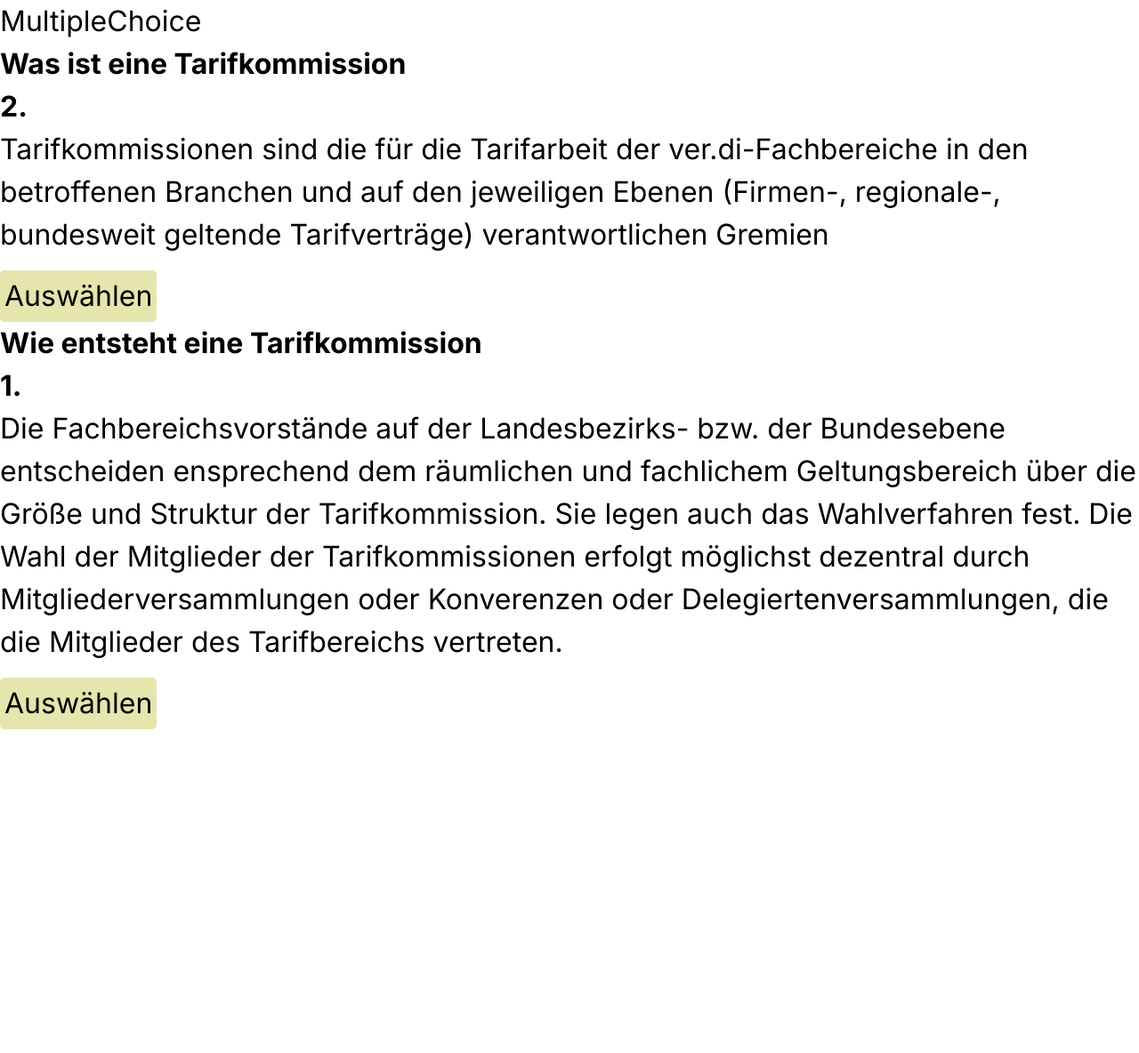
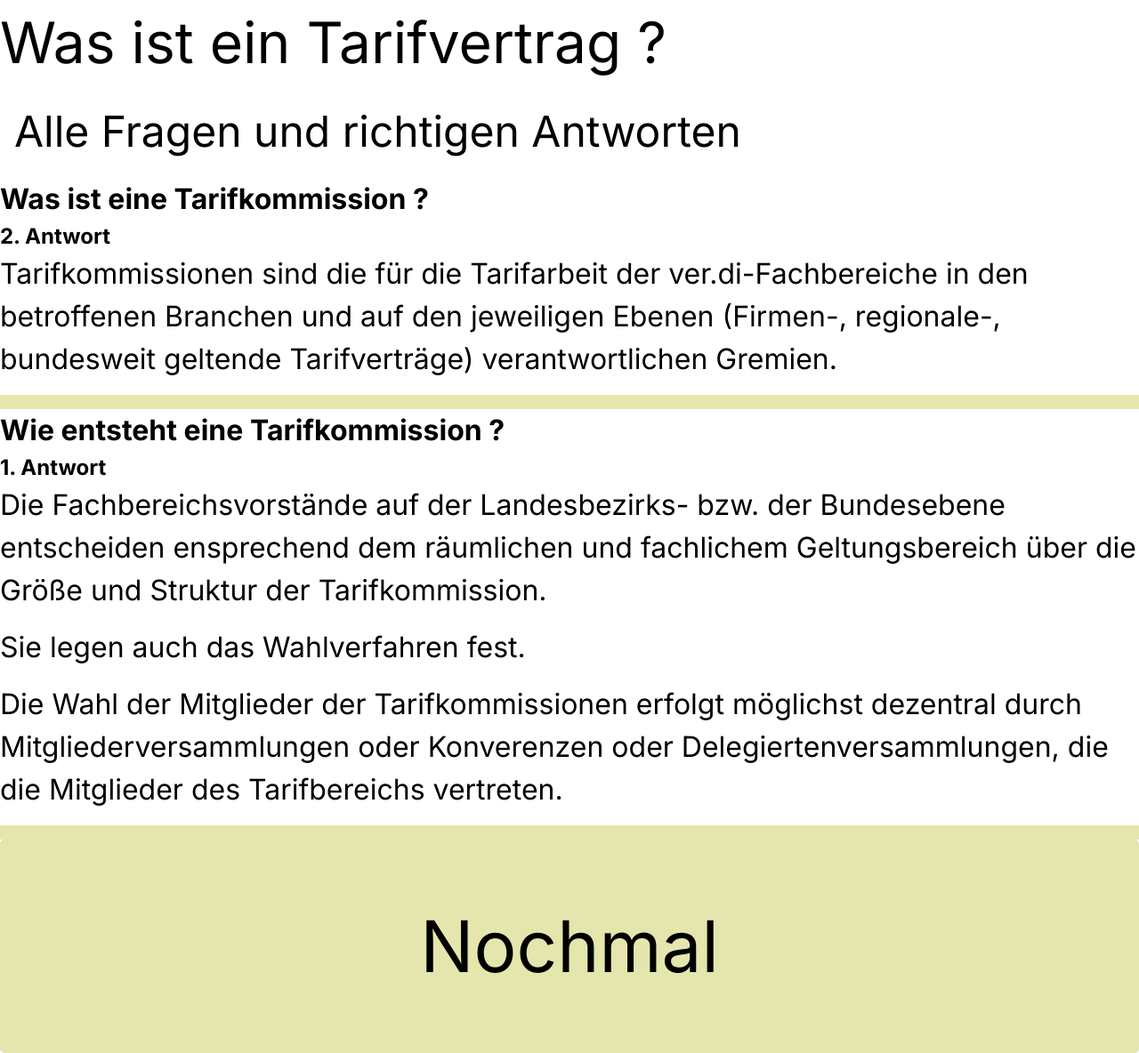
Before and after one commit to mumbablooz/tarifvertrag, a Next.js app: page /AllQuestions in a window 1280 px wide. Shown: the whole page at 89% size. Before the commit the page ends 820 px from the top, so only its background shows below. Built offline with nearby package versions, Linux system fonts and the light colour scheme.

Commit message:
Add files via upload

```diff
--- a/app/AllQuestions/page.jsx
+++ b/app/AllQuestions/page.jsx
@@ -1,35 +1,42 @@
 'use client'
-import React from 'react'
+import React,{useContext} from 'react'
 import { questionArray } from '../questionArray'
+import { AndAgainContext } from '../context'
+
 export default function AllQuestions() {
-  return (
+
+    let  {andAgain, setAndAgain}  = useContext(AndAgainContext)
+
+    return (
     <section>
+
+        <h2 style={{
+            padding: '1rem',
+        }}>Alle Fragen und richtigen Antworten</h2>
 {questionArray.map((question,questionIndex)=>{
-return (<div key={'question'+questionIndex}>
-<b>{question.question}</b>
+
+return (<div
+    style={{
+        borderBottom: '1rem solid rgb(228, 230, 173)',
+    }}
+key={'question'+questionIndex}>
+<h3>{question.question}</h3>
 <div>
     {question.answer.map((answer,answerIndex)=>{
         if(answer.isTrue){
             return <div key={'answer'+answerIndex}>
-            <b>{(answerIndex+1)+'.'}</b>
-    <p style={{
-        marginBottom: '1rem'
-    }}>{answer.content}</p>
-    <button
-    style={{
+            <b style={{
+                fontSize: '1.5rem'
+            }}>{(answerIndex+1)+'. Antwort'}</b>
+{answer.content.map((line,lineIndex)=>{
 
-    }}
-    onClick={(e)=>{
-        if(answer.isTrue===true){
-            e.target.style.backgroundColor= 'green'
-            e.target.style.disabled = true
-            setPoints(rev=>rev+1)
-        } else {
-            e.target.style.backgroundColor= 'red'
-        }
+  return <p
+key={'line-'+lineIndex}
+style={{
+    marginBottom: '1rem'
+}}>{line}</p>
+  })}
 
-        console.log(e.target)
-    }}>Auswählen</button>
            </div>
         }
 
@@ -37,6 +44,18 @@ return (<div key={'question'+questionIndex}>
 </div>
             </div>)
         })}
+         <button
+        style={{
+          alignSelf:'center',
+          width: '100vw',
+          height: '30vh',
+          fontSize: '5rem'
+        }}
+        onClick={(e)=>{
+          e.target.style.backgroundColor='lightgreen'
+            setAndAgain(true)
+        }}
+        >Nochmal</button>
     </section>
   )
 }
--- a/app/MultipleChoice.jsx
+++ b/app/MultipleChoice.jsx
@@ -1,15 +1,17 @@
 'use client'
-import React,{useEffect, useState} from 'react'
+import React,{useEffect, useState, useContext} from 'react'
 import {ShowTrueAnswer} from './components/ShowTrueAnswer'
 import {ShowCurrentQuestion} from './components/ShowCurrentQuestion'
 import {ShowFinalResult} from './components/ShowFinalResult'
+import { AndAgainContext } from './context'
 
 export default function MultipleChoice({points,setPoints,questionArray}) {
     const [ trueAnswer, setTrueAnswer ] = useState(null)
     const [ currentQuestionIndex, setCurrentQuestionIndex ] = useState(0)
     const [ content, setContent ] = useState(null)
-    const [ andAgain, setAndAgain ] = useState(false)
     const questionArrayLength = questionArray.length
+
+    let  {andAgain, setAndAgain}  = useContext(AndAgainContext)
 
 useEffect(()=>{
 if(andAgain){
@@ -31,7 +33,7 @@ if(andAgain){
 
   setAndAgain(false)
 }
-},[andAgain,questionArray,setPoints,setTrueAnswer,setCurrentQuestionIndex])
+},[andAgain,setAndAgain,questionArray,setPoints,setTrueAnswer,setCurrentQuestionIndex])
 
     useEffect(()=>{
 if(trueAnswer){
--- a/app/components/ShowCurrentQuestion.jsx
+++ b/app/components/ShowCurrentQuestion.jsx
@@ -21,24 +21,35 @@ export function ShowCurrentQuestion({question,setPoints,setTrueAnswer,setCurrent
         opacity: opacity,
         transition: '0.8s ease-in-out',
     }}>
-<b>{question.question}</b>
+<h3>{question.question}</h3>
 <div>
     {question.answer.map((answer, index)=>{
        return <div
        key={'answer'+index}
+       id={'answer'+index}
        style={{
         marginBottom: '2rem',
        }}
        >
         <b>{(index+1)+'.'}</b>
-<p id={'answer-'+index}
+
+        <div style={{
+            display: 'flex',
+            flexDirection: 'column',
+        }}>
+
+        {answer.content.map((line,lineIndex)=>{
+  return <p
+key={'line-'+lineIndex}
+
 style={{
     marginBottom: '1rem'
-}}>{answer.content}</p>
+}}>{line}</p>
+  })}
+        </div>
+
 <button
-style={{
 
-}}
 onClick={(e)=>{
     if(answer.isTrue===true){
         e.target.style.backgroundColor= 'green'
--- a/app/components/ShowFinalResult.jsx
+++ b/app/components/ShowFinalResult.jsx
@@ -1,8 +1,11 @@
-import React, { useEffect, useState }  from 'react'
+import React, { useEffect, useState, useContext }  from 'react'
 import Link from 'next/link'
+import { AndAgainContext } from '../context'
 
-export function ShowFinalResult({points,questionArrayLength,setAndAgain}) {
+export function ShowFinalResult({points,questionArrayLength}) {
   const [ opacity, setOpacity ] = useState(0)
+
+  let { andAgain, setAndAgain } = useContext(AndAgainContext)
 
   useEffect(()=>{
     setTimeout(()=>{
@@ -21,12 +24,16 @@ export function ShowFinalResult({points,questionArrayLength,setAndAgain}) {
         <p style={{
             margin: '5rem 0 3rem 0'
         }}>Du hast es geschafft. </p>
-
+     {points===questionArrayLength && <p style={{
+      backgroundColor: 'lightgreen',
+      borderRadius: '1rem',
+      padding: '1rem'
+     }}>Yeahhh, du bist Profi. Du konntest wirklich alle Fragen beantworten !!!</p>}
         <p style={{
             marginBottom: '1rem'
         }}>Punkte: {points} / {questionArrayLength} </p>
            <Link href={'/AllQuestions'}><p style={{
-          border: '1px solid rgb(228, 230, 173)',
+          border: '1rem solid rgb(228, 230, 173)',
           borderRadius: '0.5rem',
           padding: '0.5rem',
           margin: '1rem 0'
--- /dev/null
+++ b/app/context.jsx
@@ -0,0 +1,19 @@
+'use client'
+import { useState ,createContext } from "react";
+
+export const AndAgainContext = createContext({})
+
+export const ContextProvider = ({
+    children,
+}) => {
+
+const [ andAgain, setAndAgain ] = useState(false)
+
+    return (
+
+   <AndAgainContext.Provider value={{ andAgain, setAndAgain }}>
+            {children}
+   </AndAgainContext.Provider>
+
+    );
+};
--- a/app/globals.css
+++ b/app/globals.css
@@ -18,6 +18,10 @@ h1{
 }
 h2{
   font-size: 3rem;
+}
+h3{
+  font-size: 2rem;
+  font-weight: bold;
 }
 li{
   transition: 0.2s ease-in-out;
--- a/app/layout.tsx
+++ b/app/layout.tsx
@@ -1,7 +1,7 @@
 import type { Metadata } from 'next'
 import { Inter } from 'next/font/google'
 import './globals.css'
-
+import {ContextProvider} from './context'
 const inter = Inter({ subsets: ['latin'] })
 
 export const metadata: Metadata = {
@@ -17,8 +17,12 @@ export default function RootLayout({
   return (
     <html lang="de">
       <body className={inter.className}>
-      <p>MultipleChoice</p>
-        {children}
+        <h1>Was ist ein Tarifvertrag ?</h1>
+
+<ContextProvider>
+{children}
+</ContextProvider>
+
         </body>
     </html>
   )
--- a/app/page.jsx
+++ b/app/page.jsx
@@ -2,13 +2,24 @@
 import { useState } from 'react'
 import MultipleChoice from './MultipleChoice'
 import {questionArray} from './questionArray'
+
 export default function Home() {
 
 const [ points, setPoints ] = useState(0)
 
   return (
     <main className="flex min-h-screen flex-col items-center p-2">
-     <p>{points} / {questionArray.length}</p>
+    <div style={{
+          border: '1rem solid rgb(228, 230, 173)',
+          borderRadius: '0.5rem',
+          padding: '1rem',
+     }}>
+       <p>Beantworte die Fragen zur Tarifkommission um zu verstehen was diese tut:</p>
+    <p>{points} Punkte / {questionArray.length} Fragen</p>
+     <p style={{
+      fontSize: '1.3rem',
+     }}>Du bekommst für jede richtig beantwortete Frage 1 Punkt</p>
+      </div>
      <MultipleChoice points={points} setPoints={setPoints} questionArray={questionArray}/>
     </main>
   )
--- a/app/questionArray.js
+++ b/app/questionArray.js
@@ -1,35 +1,37 @@
 export const questionArray = [
     {
-        question: "Was ist eine Tarifkommission",
+        question: "Was ist eine Tarifkommission ?",
         answer: [
     {
-        content:"Die Tarifkommission berät die Unternehmen regelmäßig jährlich zu den notwendigen Fahrpreisanpassungen",
+        content:["Die Tarifkommission berät die Unternehmen regelmäßig jährlich zu den notwendigen Fahrpreisanpassungen. "],
         isTrue: false
     },
     {
-        content:"Tarifkommissionen sind die für die Tarifarbeit der ver.di-Fachbereiche in den betroffenen Branchen und auf den jeweiligen Ebenen (Firmen-, regionale-, bundesweit geltende Tarifverträge) verantwortlichen Gremien",
+        content:["Tarifkommissionen sind die für die Tarifarbeit der ver.di-Fachbereiche in den betroffenen Branchen und auf den jeweiligen Ebenen (Firmen-, regionale-, bundesweit geltende Tarifverträge) verantwortlichen Gremien. "],
         isTrue: true
     },
     {
-        content:"Eine ver.di-Tarifkommission ist eine Arbeitsgruppe der Landesbezirksvorstände, die den Landesfachbereichsleiter*innen beratend zur Seite steht",
+        content:["Eine ver.di-Tarifkommission ist eine Arbeitsgruppe der Landesbezirksvorstände, die den Landesfachbereichsleiter*innen beratend zur Seite steht. "],
         isTrue: false
     }
     ]
     },
 
     {
-        question: "Wie entsteht eine Tarifkommission",
+        question: "Wie entsteht eine Tarifkommission ?",
         answer: [
     {
-        content:"Die Fachbereichsvorstände auf der Landesbezirks- bzw. der Bundesebene entscheiden ensprechend dem räumlichen und fachlichem Geltungsbereich über die Größe und Struktur der Tarifkommission. Sie legen auch das Wahlverfahren fest. Die Wahl der Mitglieder der Tarifkommissionen erfolgt möglichst dezentral durch Mitgliederversammlungen oder Konverenzen oder Delegiertenversammlungen, die die Mitglieder des Tarifbereichs vertreten.",
+        content:["Die Fachbereichsvorstände auf der Landesbezirks- bzw. der Bundesebene entscheiden ensprechend dem räumlichen und fachlichem Geltungsbereich über die Größe und Struktur der Tarifkommission. ",
+         "Sie legen auch das Wahlverfahren fest.",
+         "Die Wahl der Mitglieder der Tarifkommissionen erfolgt möglichst dezentral durch Mitgliederversammlungen oder Konverenzen oder Delegiertenversammlungen, die die Mitglieder des Tarifbereichs vertreten. "],
         isTrue: true
     },
     {
-        content:"Die Mitglieder der Tarifkommissionen werden durch die Geschäftsführer*innen der Unternehmen auf Vorschlag der jeweiligen Betriebsvorsitzenden berufen.",
+        content:["Die Mitglieder der Tarifkommissionen werden durch die Geschäftsführer*innen der Unternehmen auf Vorschlag der jeweiligen Betriebsvorsitzenden berufen. "],
         isTrue: false
     },
     {
-        content:"Die Mitglieder der Tarifkommission werden durch den/die Landesfachbereichsleiter*in eingesetzt.",
+        content:["Die Mitglieder der Tarifkommission werden durch den/die Landesfachbereichsleiter*in eingesetzt."],
         isTrue: false
     }
     ]
```
